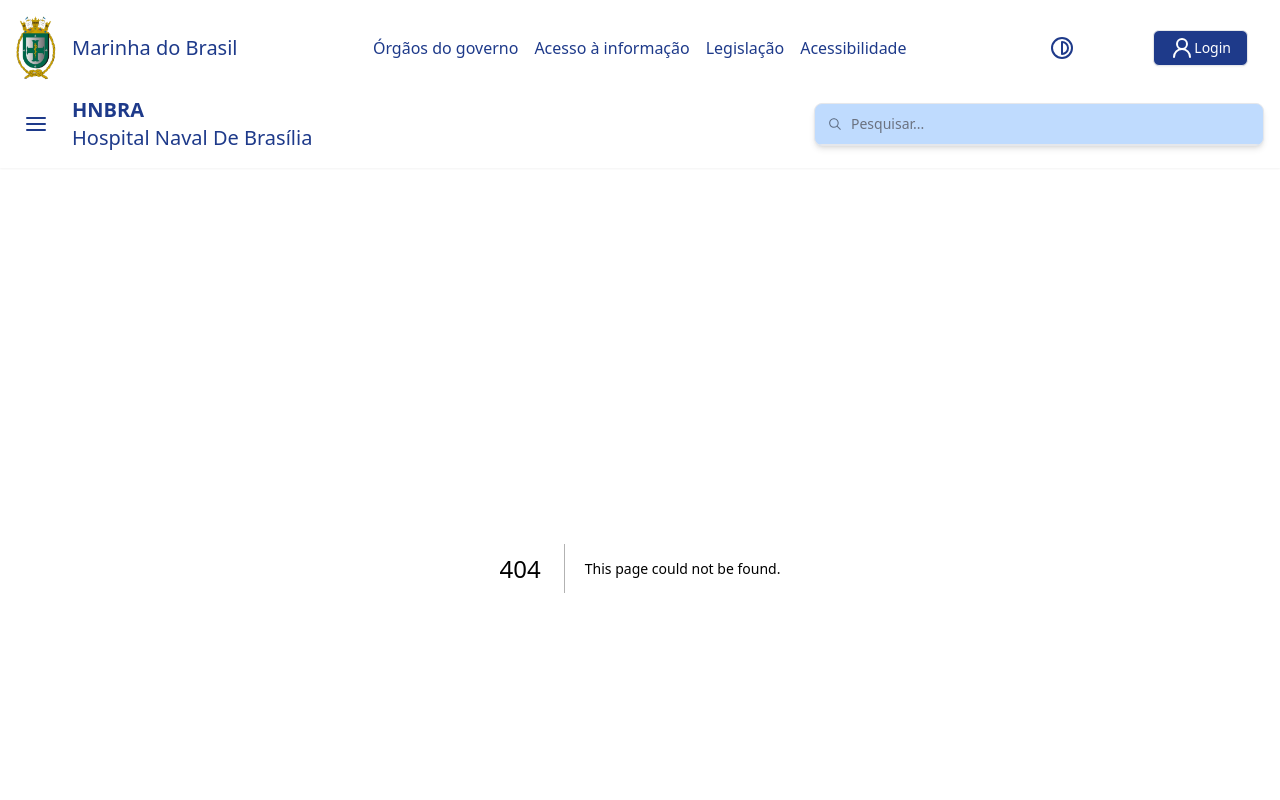
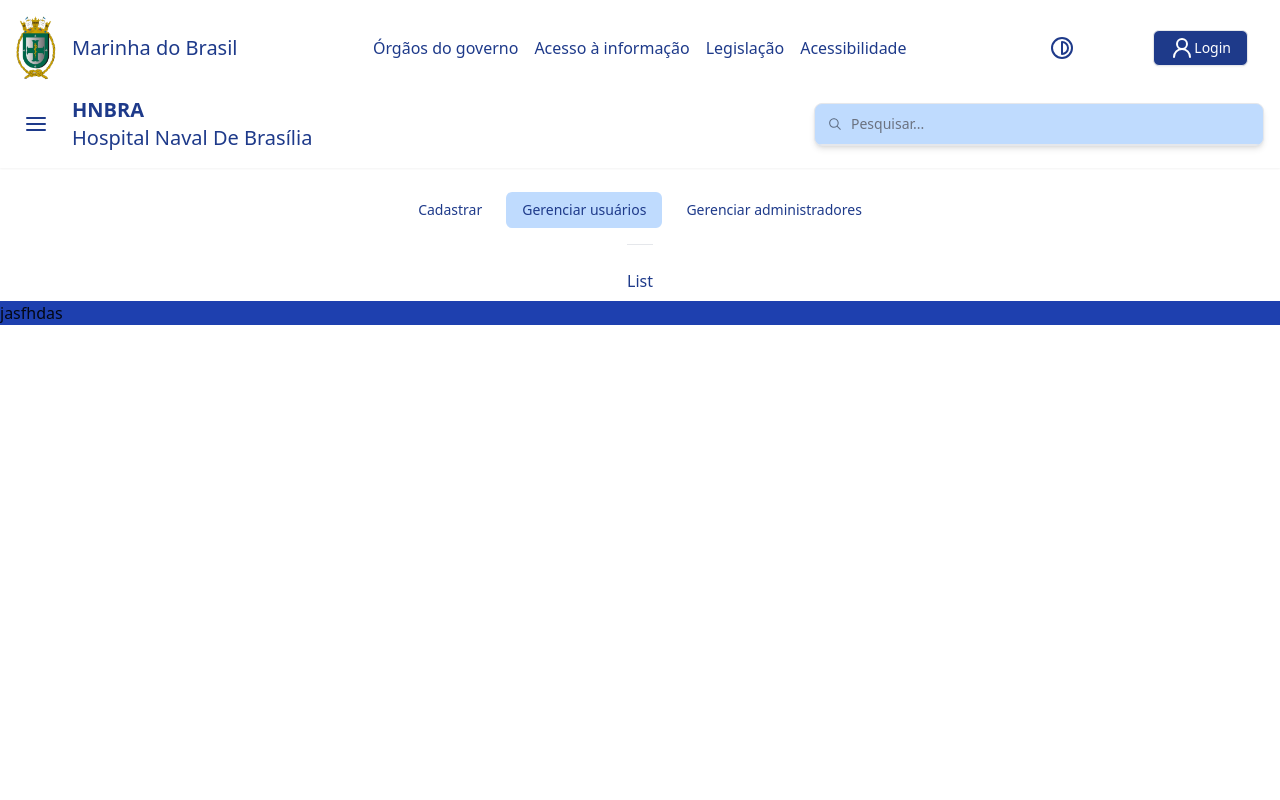
Before and after one commit to 4D-STI/HNBRA, a Next.js app in the folder front-end/00_hnbra-intranet/: page /dashboard/gerenciarUsuarios in a window 1280 px wide. Before the commit this address had no page. Shown: the top 800 px of the page. Built offline with nearby package versions, Linux system fonts and the light colour scheme.

Commit message:
ADD/ adiciona novas sub páginas

```diff
--- /dev/null
+++ b/front-end/00_hnbra-intranet/app/dashboard/gerenciarAdministradores/page.tsx
@@ -0,0 +1,11 @@
+import { Separator } from "@/components/ui/separator"
+
+export default function AdminUsersAdminPage() {
+  return (
+    <div className="space-y-6">
+      <div>
+
+      </div>
+    </div>
+  )
+}
--- /dev/null
+++ b/front-end/00_hnbra-intranet/app/dashboard/gerenciarUsuarios/listUsers.tsx
@@ -0,0 +1,9 @@
+export default function() {
+  return (
+
+    <div>
+        <h1>List</h1>
+    </div>
+  )
+
+}
--- /dev/null
+++ b/front-end/00_hnbra-intranet/app/dashboard/gerenciarUsuarios/page.tsx
@@ -0,0 +1,12 @@
+import { Separator } from "@/components/ui/separator"
+import ListUsers from "@/app/dashboard/gerenciarUsuarios/listUsers"
+
+export default function AdminUserPage() {
+  return (
+    <div className="space-y-6">
+
+      <Separator />
+      <ListUsers />
+    </div>
+  )
+}
```
